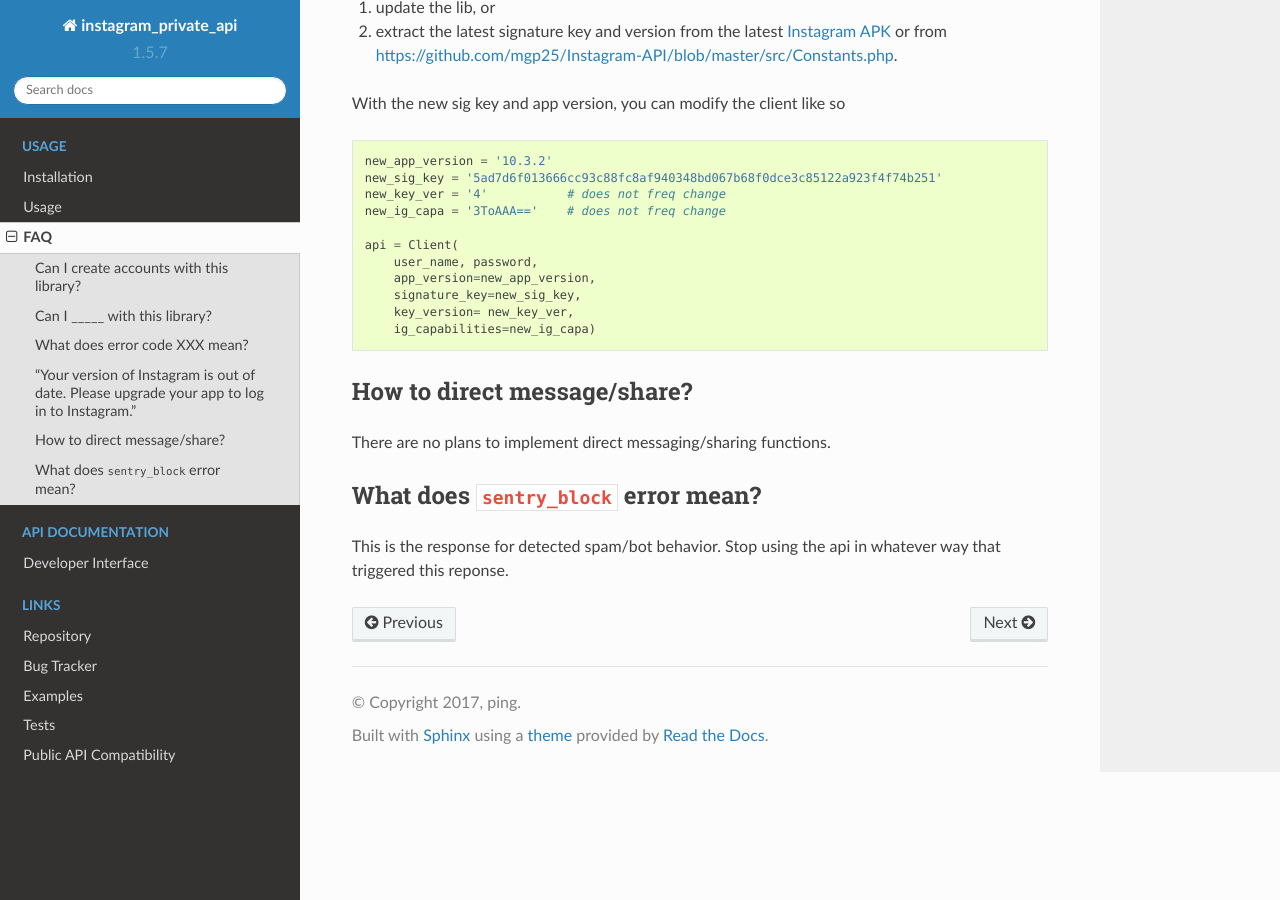
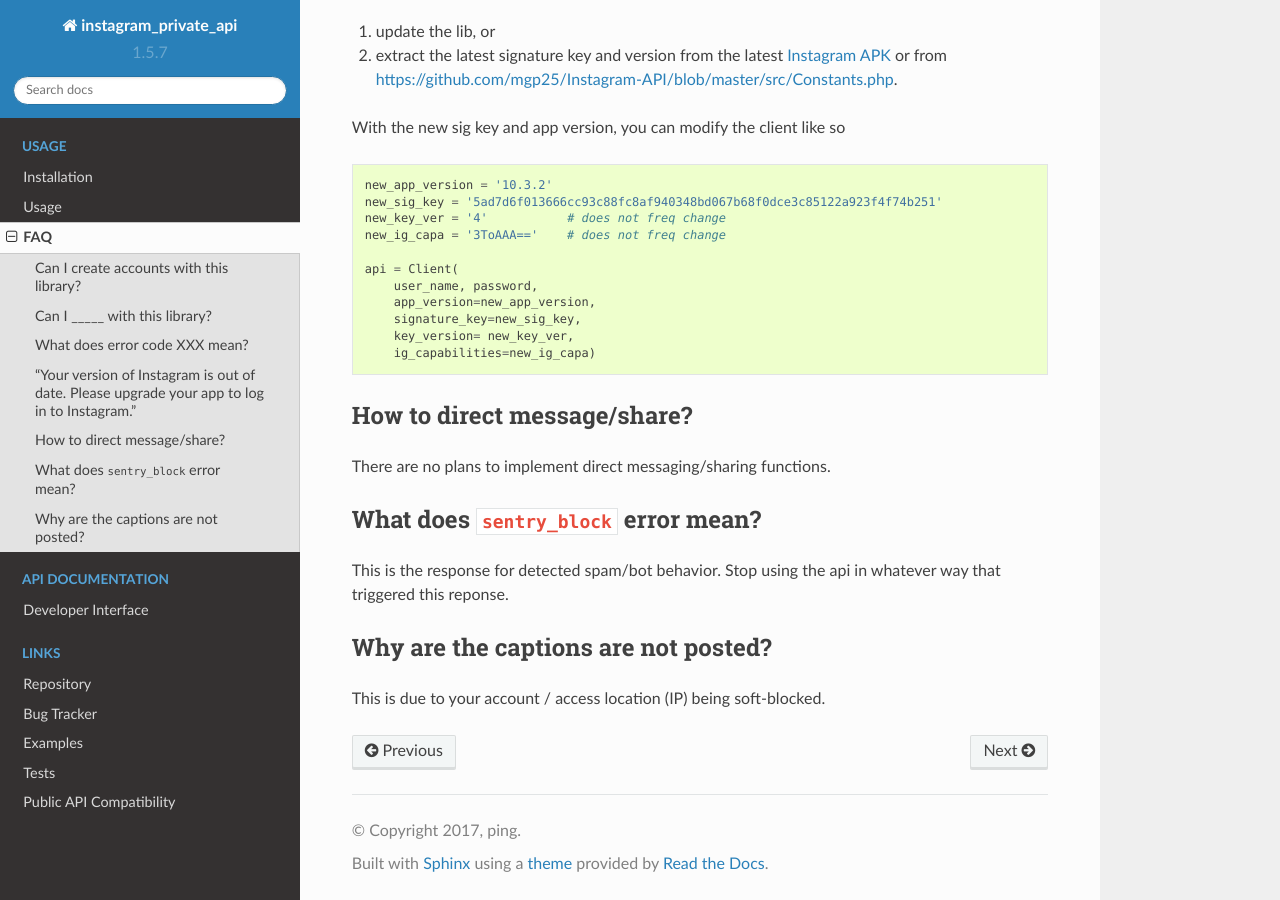
Before and after one commit to ping/instagram_private_api, a Sphinx documentation site: the page built from docs/faq.rst, in a window 1280 px wide and 900 px high, scrolled down 997 px. Built offline with Sphinx 7.4.7 and the Read the Docs theme 2.0.0, drawn with Linux system fonts in a browser that asks for light colours; some of the changed text lies outside the part shown.

Commit message:
Add caption issue to faq

```diff
--- a/docs/faq.rst
+++ b/docs/faq.rst
@@ -61,3 +61,7 @@
 What does ``sentry_block`` error mean?
 --------------------------------------
 This is the response for detected spam/bot behavior. Stop using the api in whatever way that triggered this reponse.
+
+Why are the captions are not posted?
+------------------------------------
+This is due to your account / access location (IP) being soft-blocked.
```
